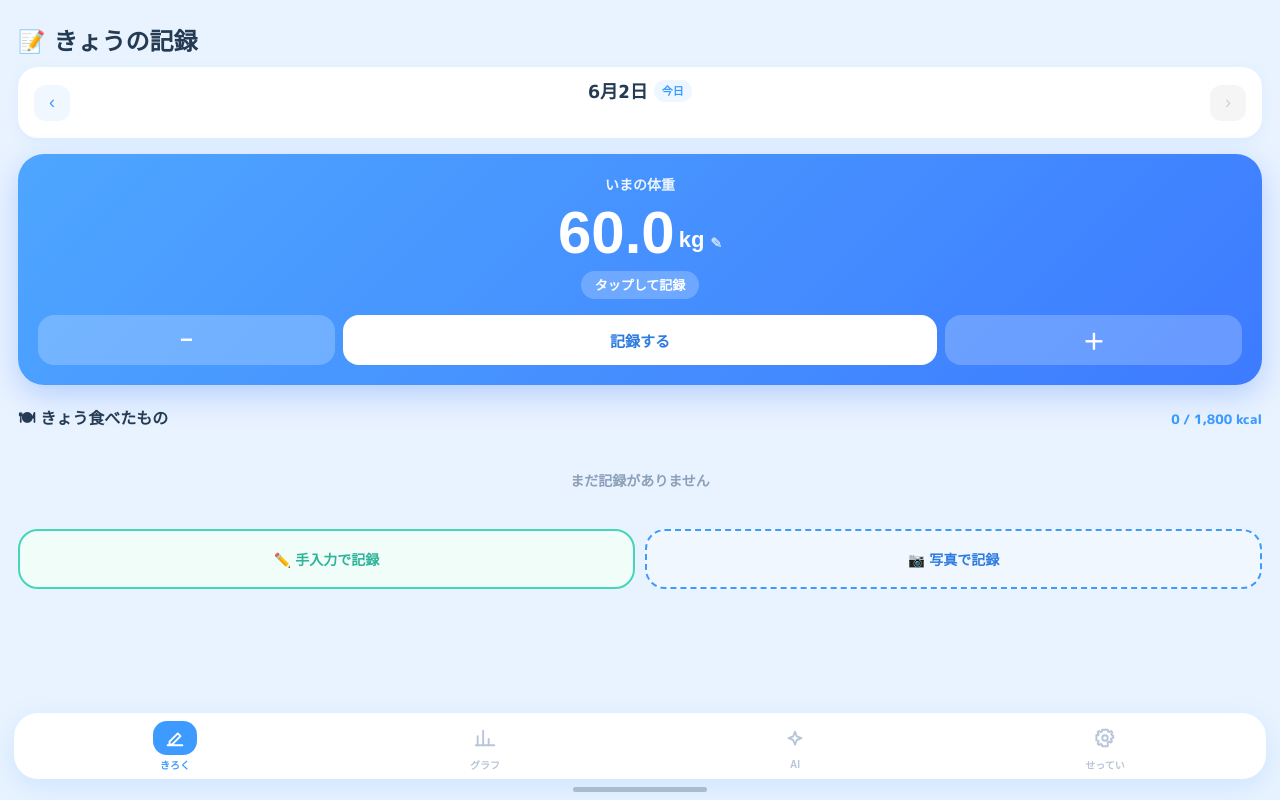
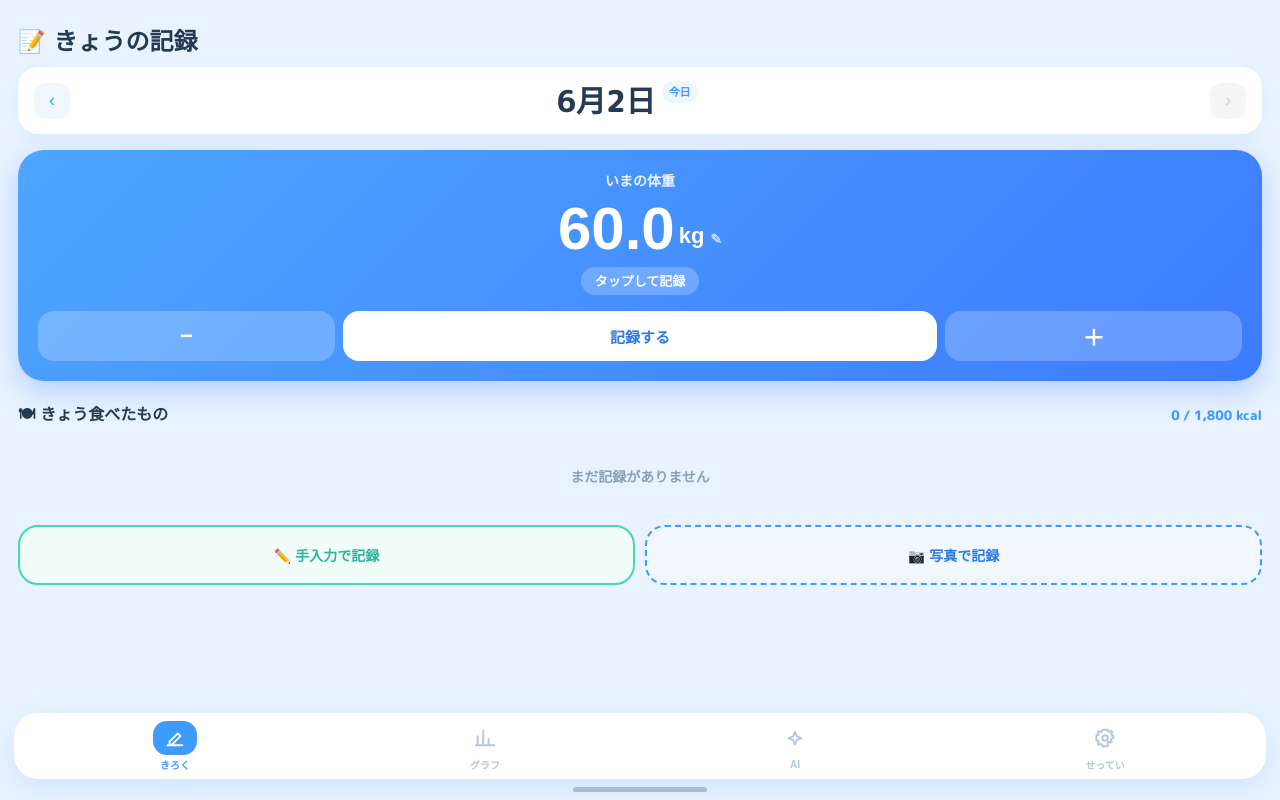
Before and after one commit to arata-1496/diet-app, a Next.js app: page / in a window 1280 px wide. Built offline with nearby package versions, Linux system fonts and the light colour scheme.

Commit message:
Enlarge date to 30px, move 今日/今日に戻る to right side inline
https://claude.ai/code/session_01NkUZuiBVCdfcDnAbqBwKeL

```diff
--- a/src/components/RecordPage.tsx
+++ b/src/components/RecordPage.tsx
@@ -224,23 +224,21 @@ export default function RecordPage({ store, showToast }: { store: StoreResult; s
           onClick={() => changeDate(addDays(selectedDate, -1), "right")}
           style={{ width: 36, height: 36, borderRadius: 12, border: "none", background: "#F0F7FF", color: "#3D9BFF", fontSize: 18, cursor: "pointer", display: "flex", alignItems: "center", justifyContent: "center" }}
         >‹</button>
-        {/* Fixed-height center: always same size whether today or not */}
         <div className={slideClass} style={{ textAlign: "center", minWidth: 120 }}>
           <div style={{ display: "flex", alignItems: "center", justifyContent: "center", gap: 6 }}>
-            <div style={{ fontSize: 18, fontWeight: 800, color: "#243B53" }}>{fmtDate(selectedDate)}</div>
-            {isToday && (
-              <div style={{ fontSize: 11, fontWeight: 800, color: "#3D9BFF", background: "#EEF6FF", borderRadius: 999, padding: "2px 8px" }}>今日</div>
-            )}
-          </div>
-          {/* Always rendered, invisible when today → prevents height shift */}
+            <div style={{ fontSize: 30, fontWeight: 800, color: "#243B53" }}>{fmtDate(selectedDate)}</div>
+            <div style={{ display: "flex", flexDirection: "column", alignItems: "flex-start", gap: 0 }}>
+              <div style={{ fontSize: 11, fontWeight: 800, color: "#3D9BFF", background: "#EEF6FF", borderRadius: 999, padding: "2px 7px", visibility: isToday ? "visible" : "hidden" }}>今日</div>
               <button
                 onClick={() => changeDate(TODAY, "left")}
                 style={{
                   fontSize: 11, fontWeight: 800, color: "#3D9BFF",
-              background: "none", border: "none", cursor: "pointer", padding: "2px 0", marginTop: 2,
+                  background: "none", border: "none", cursor: "pointer", padding: "1px 0",
                   visibility: isToday ? "hidden" : "visible",
                 }}
               >今日に戻る ›</button>
+            </div>
+          </div>
         </div>
         <button
           onClick={() => { if (canGoForward) changeDate(addDays(selectedDate, 1), "left"); }}
```
Lines whose indentation alone changed are shown as unchanged.
